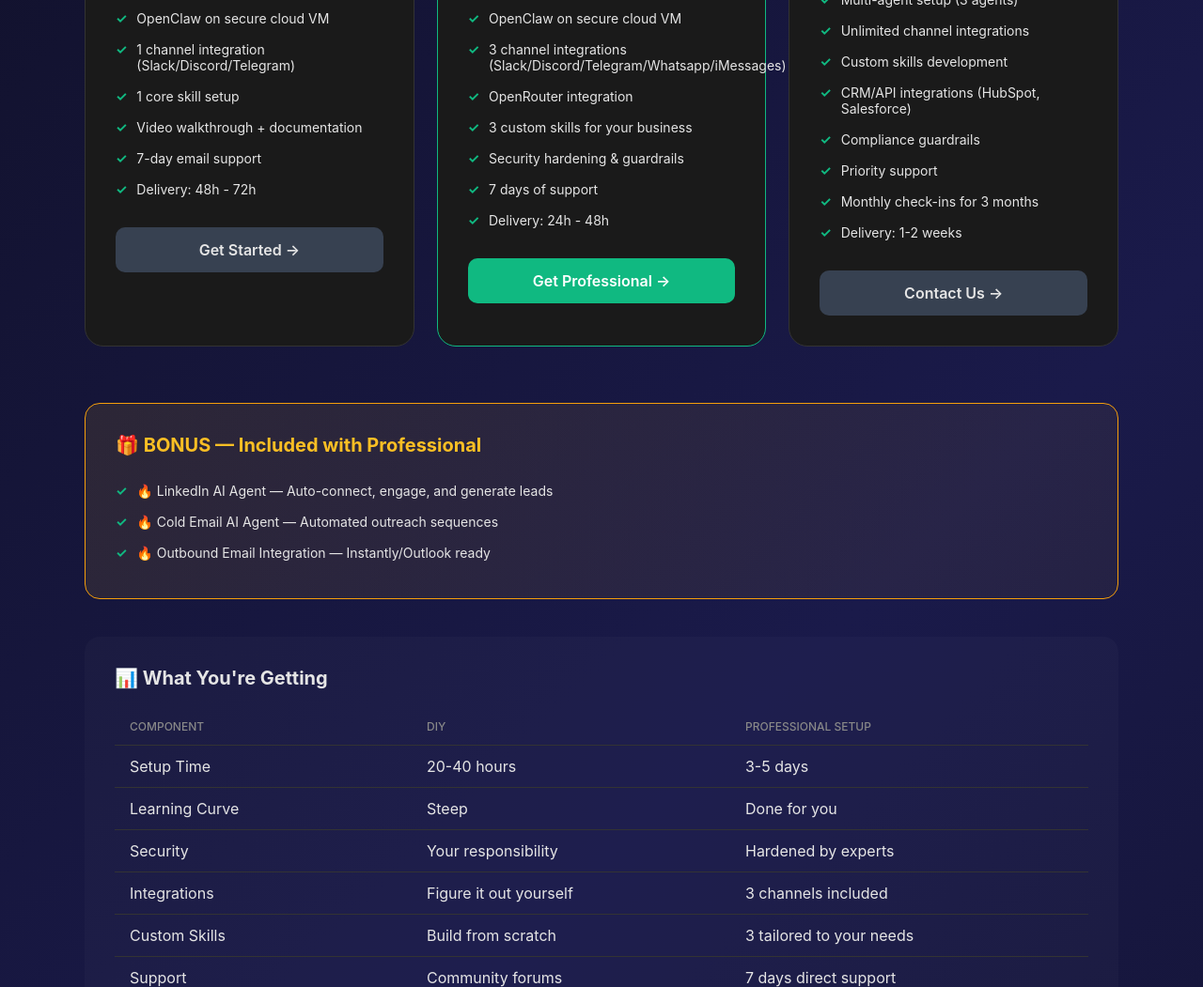
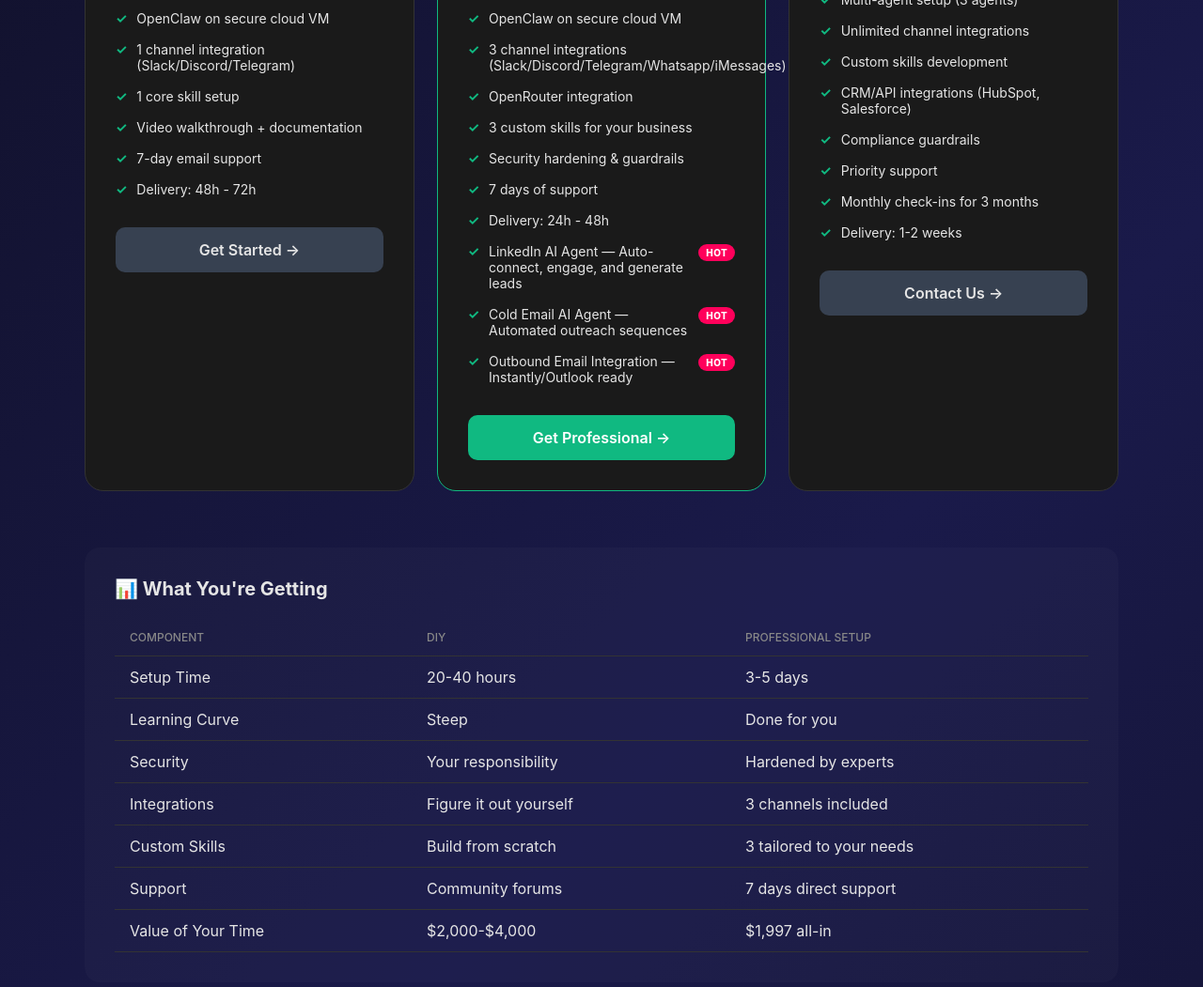
Before and after one commit to celebritylevel/gaudi-landing-pages, a plain HTML site: page openclaw-implementation/index.html in a window 1280 px wide. Shown: the part 701-1752 px from the top of the page at 94% size. Drawn offline with Linux system fonts and the light colour scheme.

Commit message:
Update bonus feature styling to match Higgsfield

```diff
--- a/openclaw-implementation/index.html
+++ b/openclaw-implementation/index.html
@@ -28,7 +28,9 @@
         .pricing-desc { font-size: 14px; color: #888; margin-bottom: 24px; line-height: 1.6; }
         .pricing-features { list-style: none; margin-bottom: 24px; }
         .pricing-features li { padding: 8px 0; font-size: 14px; display: flex; align-items: flex-start; gap: 10px; }
-        .pricing-features li::before { content: '✓'; color: #10b981; font-weight: bold; }
+        .pricing-features li::before { content: '✓'; color: #10b981; font-weight: bold; flex-shrink: 0; }
+        .flair { font-size: 10px; font-weight: 800; padding: 3px 8px; border-radius: 12px; margin-left: auto; white-space: nowrap; text-transform: uppercase; line-height: 1.2; flex-shrink: 0; margin-top: 1px; letter-spacing: 0.5px; }
+        .flair-hot { background: #ff005b; color: #ffffff; }
         .pricing-btn { display: block; width: 100%; padding: 14px 24px; border-radius: 10px; text-align: center; text-decoration: none; font-weight: 600; transition: all 0.2s; }
         .pricing-btn.primary { background: #10b981; color: white; }
         .pricing-btn.primary:hover { background: #059669; }
@@ -102,6 +104,9 @@
                         <li>Security hardening & guardrails</li>
                         <li>7 days of support</li>
                         <li>Delivery: 24h - 48h</li>
+                        <li><span style="flex: 1;">LinkedIn AI Agent — Auto-connect, engage, and generate leads</span><span class="flair flair-hot">HOT</span></li>
+                        <li><span style="flex: 1;">Cold Email AI Agent — Automated outreach sequences</span><span class="flair flair-hot">HOT</span></li>
+                        <li><span style="flex: 1;">Outbound Email Integration — Instantly/Outlook ready</span><span class="flair flair-hot">HOT</span></li>
                     </ul>
                     <a href="https://buy.stripe.com/5kQ4gy6WZaWceW75SxdfG19" class="pricing-btn primary">Get Professional →</a>
                 </div>
@@ -127,14 +132,7 @@
                 </div>
             </div>
 
-            <div class="comparison" style="background: linear-gradient(135deg, rgba(251, 191, 36, 0.1) 0%, rgba(251, 191, 36, 0.05) 100%); border: 1px solid #f59e0b;">
-                <h2 style="color: #fbbf24;">🎁 BONUS — Included with Professional</h2>
-                <ul class="pricing-features" style="margin-bottom: 0;">
-                    <li>🔥 LinkedIn AI Agent — Auto-connect, engage, and generate leads</li>
-                    <li>🔥 Cold Email AI Agent — Automated outreach sequences</li>
-                    <li>🔥 Outbound Email Integration — Instantly/Outlook ready</li>
-                </ul>
-            </div>
+
 
             <div class="comparison">
                 <h2>📊 What You're Getting</h2>
```
